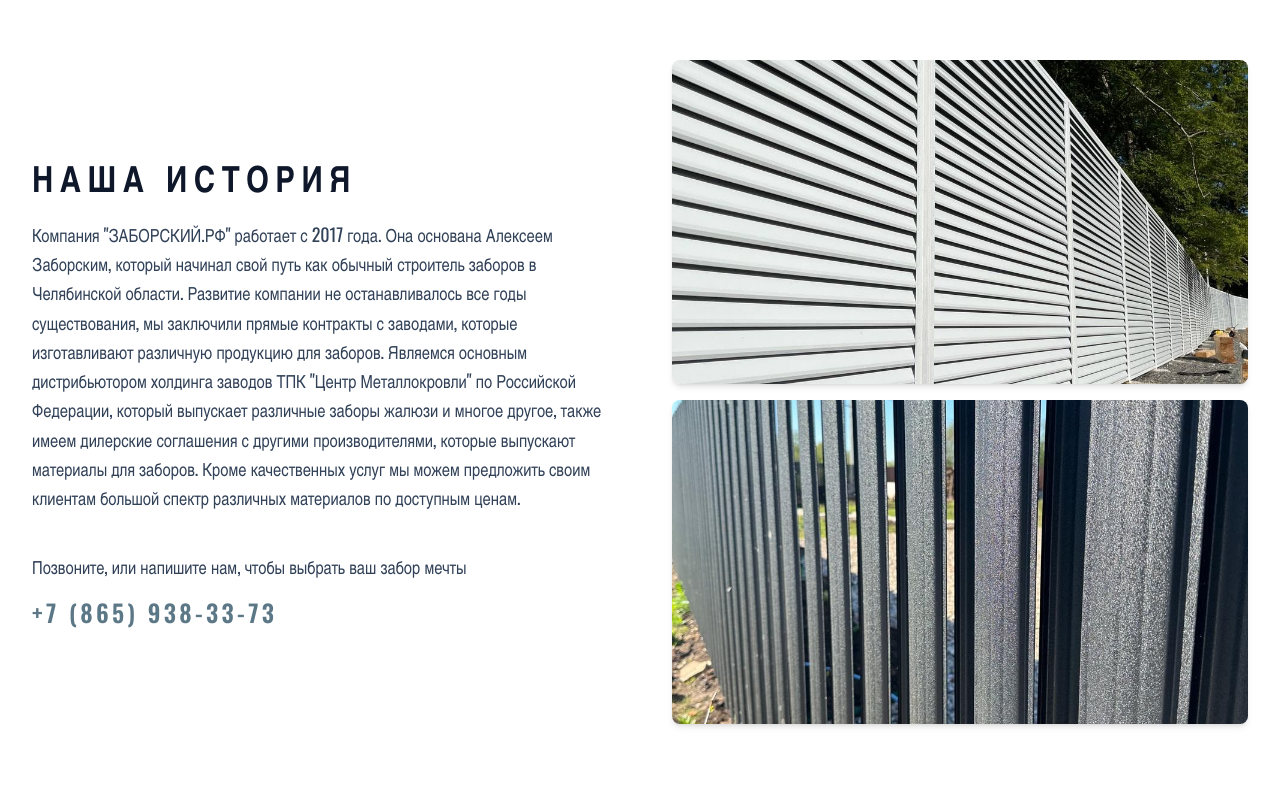
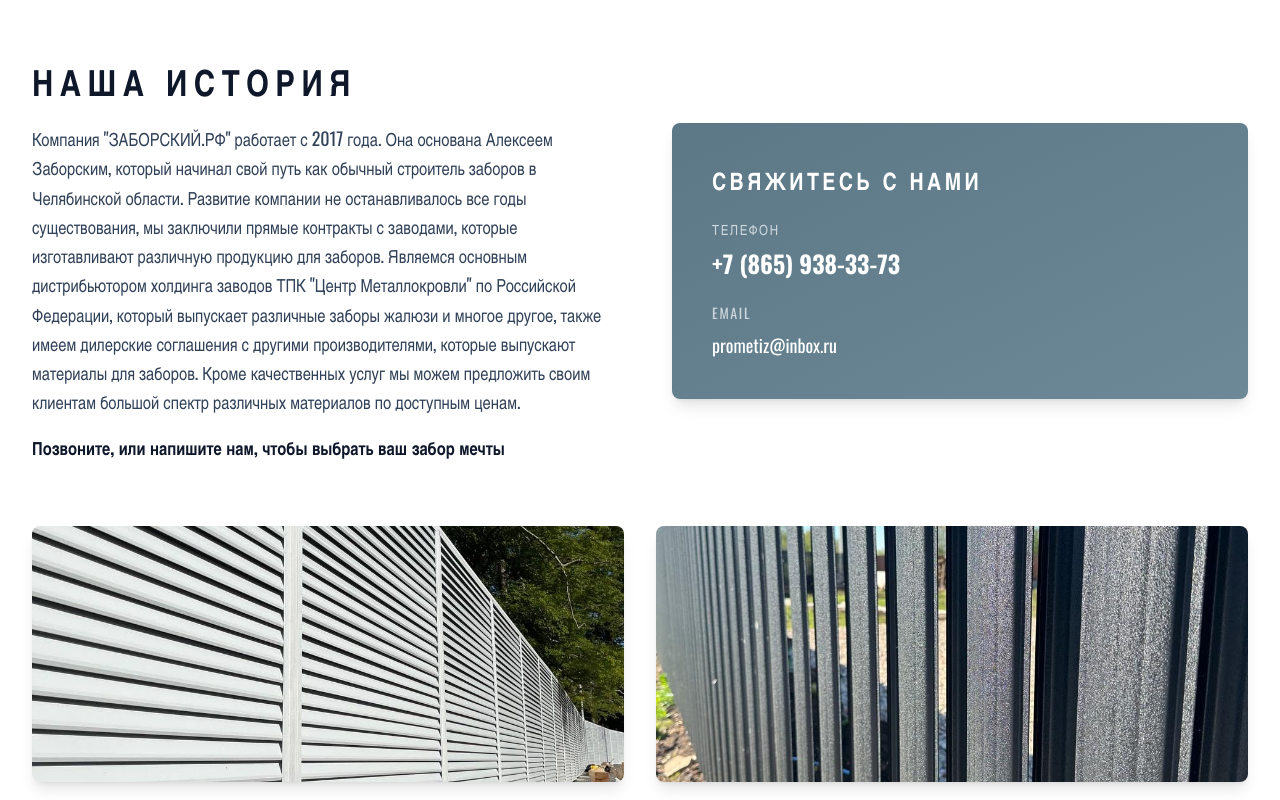
Before and after one commit to alchemmist/zaborsky, a Next.js app: page /about in a window 1280 px wide. Shown: the part 440-1240 px from the top of the page. Built offline with nearby package versions, Linux system fonts and the light colour scheme.

Commit message:
add about page; add contact page

```diff
--- a/app/about/page.tsx
+++ b/app/about/page.tsx
@@ -1,5 +1,5 @@
 import { DevelopmentPage } from "@/components/development-page";
-import { AboutSection } from "@/components/about-section";
+import { AboutPageSection } from "@/components/about-page-section";
 
 export default function AboutPage() {
   return (
@@ -9,7 +9,7 @@ export default function AboutPage() {
       imageSrc="/images/about/about-root.png"
       imageAlt="О нас"
     >
-      <AboutSection
+      <AboutPageSection
         title="Наша история"
         description="Компания &quot;ЗАБОРСКИЙ.РФ&quot; работает с 2017 года. Она основана Алексеем Заборским, который начинал свой путь как обычный строитель заборов в Челябинской области. Развитие компании не останавливалось все годы существования, мы заключили прямые контракты с заводами, которые изготавливают различную продукцию для заборов. Являемся основным дистрибьютором холдинга заводов ТПК &quot;Центр Металлокровли&quot; по Российской Федерации, который выпускает различные заборы жалюзи и многое другое, также имеем дилерские соглашения с другими производителями, которые выпускают материалы для заборов. Кроме качественных услуг мы можем предложить своим клиентам большой спектр различных материалов по доступным ценам."
         callToAction="Позвоните, или напишите нам, чтобы выбрать ваш забор мечты"
--- /dev/null
+++ b/components/about-page-section.tsx
@@ -0,0 +1,79 @@
+interface AboutPageSectionProps {
+  title: string;
+  description: string;
+  callToAction: string;
+  phoneHighlight: string;
+  images: Array<{
+    src: string;
+    alt: string;
+  }>;
+}
+
+export function AboutPageSection({
+  title,
+  description,
+  callToAction,
+  phoneHighlight,
+  images,
+}: AboutPageSectionProps) {
+  return (
+    <section className="bg-white py-16 sm:py-20">
+      <div className="mx-auto w-full max-w-7xl px-4 sm:px-6 lg:px-8">
+        <div className="grid gap-12 lg:grid-cols-2 lg:gap-16 items-center">
+          {/* Text Content */}
+          <div className="space-y-6">
+            <h2 className="text-3xl font-semibold uppercase tracking-[0.18em] text-slate-900 sm:text-4xl">
+              {title}
+            </h2>
+            <div className="space-y-4 text-lg leading-relaxed text-slate-700">
+              <div dangerouslySetInnerHTML={{ __html: description }} />
+              <p className="font-semibold text-slate-900">{callToAction}</p>
+            </div>
+          </div>
+
+          {/* Contact Block */}
+          <div className="bg-gradient-to-br from-[#5c7887] to-[#6d8896] rounded-lg p-8 sm:p-10 text-white shadow-lg">
+            <h3 className="text-2xl font-semibold uppercase tracking-[0.14em] mb-6">
+              Свяжитесь с нами
+            </h3>
+            <div className="space-y-6">
+              <div>
+                <p className="text-sm uppercase tracking-[0.12em] text-white/70 mb-2">Телефон</p>
+                <a
+                  href="tel:+79659383373"
+                  className="text-2xl font-bold hover:text-white/80 transition"
+                >
+                  {phoneHighlight}
+                </a>
+              </div>
+              <div>
+                <p className="text-sm uppercase tracking-[0.12em] text-white/70 mb-2">Email</p>
+                <a
+                  href="mailto:prometiz@inbox.ru"
+                  className="text-lg hover:text-white/80 transition break-all"
+                >
+                  prometiz@inbox.ru
+                </a>
+              </div>
+            </div>
+          </div>
+        </div>
+
+        {/* Images Grid */}
+        {images && images.length > 0 && (
+          <div className="mt-16 grid gap-8 sm:grid-cols-2">
+            {images.map((image, index) => (
+              <div key={index} className="overflow-hidden rounded-lg shadow-lg">
+                <img
+                  src={image.src}
+                  alt={image.alt}
+                  className="h-64 w-full object-cover"
+                />
+              </div>
+            ))}
+          </div>
+        )}
+      </div>
+    </section>
+  );
+}
--- a/components/about-section.tsx
+++ b/components/about-section.tsx
@@ -1,61 +1,71 @@
-import Image from "next/image";
-import { sitePath } from "@/components/site-path";
-
-type AboutSectionProps = {
-  title: string;
-  description: string;
-  callToAction: string;
-  phoneHighlight: string;
-  images: Array<{ src: string; alt: string }>;
-};
-
-export function AboutSection({
-  title,
-  description,
-  callToAction,
-  phoneHighlight,
-  images,
-}: AboutSectionProps) {
+export function AboutSection() {
   return (
-    <section className="bg-white py-16 sm:py-20">
-      <div className="mx-auto w-full max-w-7xl px-4 sm:px-6 lg:px-8">
-        <div className="grid gap-12 lg:grid-cols-2 lg:gap-16 items-center">
-          {/* Text Content */}
-          <div className="space-y-6">
+    <section id="about" className="bg-white px-4 py-20 sm:px-6 lg:px-8">
+      <div className="mx-auto grid max-w-7xl gap-10 lg:grid-cols-[1.4fr_0.8fr] lg:items-start">
+        <div>
+          <p className="mb-4 text-xs font-semibold uppercase tracking-[0.4em] text-slate-500">
+            О компании
+          </p>
           <h2 className="text-3xl font-semibold uppercase tracking-[0.18em] text-slate-900 sm:text-4xl">
-              {title}
+            ZABORSKY
           </h2>
-            <p className="text-lg leading-relaxed text-slate-700">
-              {description}
+          <div className="mt-8 space-y-5 text-base leading-8 text-slate-600 sm:text-lg">
+            <p>
+              Заборский - это успешный бренд и годами накопленный опыт монтажа
+              красивых и стильных заборов по всей России, с инновационными
+              подходами к дизайну заборов, технологии монтажа и выбору
+              материалов.
             </p>
-            <div className="space-y-4 pt-4">
-              <p className="text-lg text-slate-700">
-                {callToAction}
+            <p>
+              Мы заботимся о том, чтобы каждый объект нашего заказчика был
+              индивидуален, сделан качественно и радовал на протяжении всей
+              жизни.
             </p>
-              <p className="text-2xl font-semibold tracking-[0.14em] text-[#5c7887]">
-                {phoneHighlight}
+            <p>
+              Мы создаем впечатляющие современные заборы для каждого из наших
+              клиентов, внимательно относимся к его мнению и предлагаем
+              наилучшее решение.
+            </p>
+            <p>
+              Если вы хотите, чтобы ваш дом и участок преобразился в короткие
+              сроки, у вас нет забора, или он устарел, обязательно звоните нам.
+              Проконсультируем, ответим на все вопросы.
             </p>
           </div>
         </div>
 
-          {/* Images Gallery */}
-          <div className="space-y-4">
-            {images.map((image, index) => (
-              <div
-                key={index}
-                className="group relative aspect-[16/9] overflow-hidden rounded-lg shadow-md"
+        <aside
+          id="contacts"
+          className="border border-black/10 bg-slate-50 p-7 shadow-[0_12px_32px_rgba(22,28,37,0.08)]"
         >
-                <Image
-                  src={sitePath(image.src)}
-                  alt={image.alt}
-                  fill
-                  sizes="(max-width: 768px) 100vw, 50vw"
-                  className="object-cover transition duration-300 group-hover:scale-105"
-                />
+          <p className="text-xs font-semibold uppercase tracking-[0.35em] text-slate-500">
+            Контакты
+          </p>
+          <div className="mt-6 space-y-5 text-base text-slate-700">
+            <div>
+              <p className="text-xs uppercase tracking-[0.28em] text-slate-500">
+                Телефон
+              </p>
+              <a
+                href="tel:+79659383373"
+                className="mt-2 block text-xl font-semibold text-slate-900 transition hover:text-[#5c7887]"
+              >
+                8-965-938-33-73
+              </a>
             </div>
-            ))}
+            <div>
+              <p className="text-xs uppercase tracking-[0.28em] text-slate-500">
+                Email
+              </p>
+              <a
+                href="mailto:prometiz@inbox.ru"
+                className="mt-2 block text-lg font-medium text-slate-900 transition hover:text-[#5c7887]"
+              >
+                prometiz@inbox.ru
+              </a>
             </div>
           </div>
+        </aside>
       </div>
     </section>
   );
--- /dev/null
+++ b/components/address-section.tsx
@@ -0,0 +1,40 @@
+import Image from "next/image";
+import { sitePath } from "@/components/site-path";
+
+type AddressSectionProps = {
+  description: string;
+  imageSrc: string;
+  imageAlt: string;
+};
+
+export function AddressSection({
+  description,
+  imageSrc,
+  imageAlt,
+}: AddressSectionProps) {
+  return (
+    <section className="bg-white py-16 sm:py-20">
+      <div className="mx-auto w-full max-w-7xl px-4 sm:px-6 lg:px-8">
+        <h2 className="mb-8 text-2xl font-semibold uppercase tracking-[0.18em] text-slate-900 sm:text-3xl">
+          Наш адрес
+        </h2>
+        <div className="grid gap-12 lg:grid-cols-2 lg:gap-16 items-start">
+          <div>
+            <p className="text-lg leading-relaxed text-slate-700 sm:text-xl">
+              {description}
+            </p>
+          </div>
+          <div className="relative aspect-[4/3] overflow-hidden rounded-lg shadow-md">
+            <Image
+              src={sitePath(imageSrc)}
+              alt={imageAlt}
+              fill
+              sizes="(max-width: 768px) 100vw, 50vw"
+              className="object-cover"
+            />
+          </div>
+        </div>
+      </div>
+    </section>
+  );
+}
--- /dev/null
+++ b/components/call-to-action-section.tsx
@@ -0,0 +1,24 @@
+type CallToActionProps = {
+  text: string;
+  phoneNumber: string;
+};
+
+export function CallToActionSection({ text, phoneNumber }: CallToActionProps) {
+  return (
+    <section className="bg-gradient-to-r from-[#5c7887] to-[#6d8896] py-16 sm:py-20">
+      <div className="mx-auto w-full max-w-7xl px-4 sm:px-6 lg:px-8">
+        <div className="space-y-6 text-center">
+          <h2 className="text-2xl font-bold uppercase tracking-[0.08em] text-white sm:text-3xl lg:text-4xl leading-tight">
+            {text}
+          </h2>
+          <a
+            href={`tel:${phoneNumber.replace(/\D/g, '')}`}
+            className="inline-block text-2xl font-bold text-white hover:text-white/80 transition duration-300 sm:text-3xl"
+          >
+            {phoneNumber}
+          </a>
+        </div>
+      </div>
+    </section>
+  );
+}
```
Also changed, not shown: app/contacts/page.tsx (+14 -1 lines), public/images/contacts/worker.png (added). Lines whose indentation alone changed are shown as unchanged.
